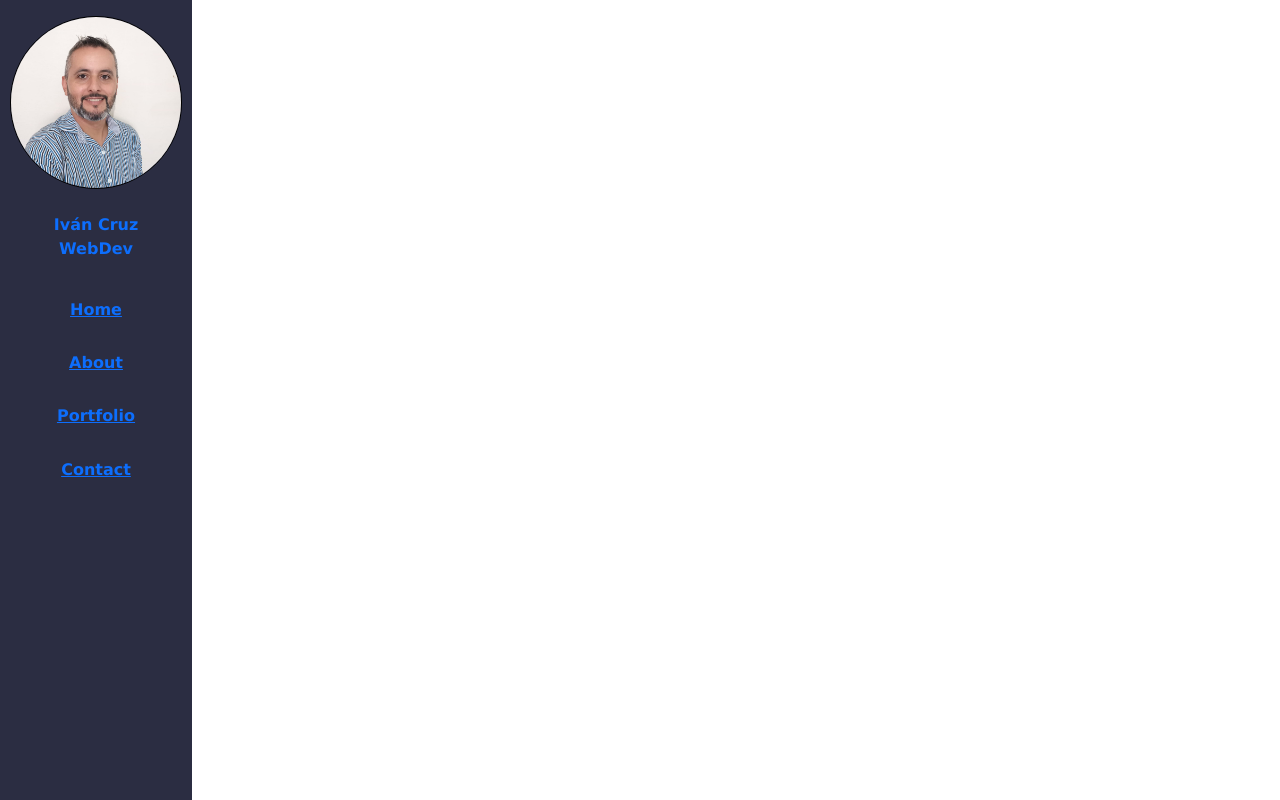
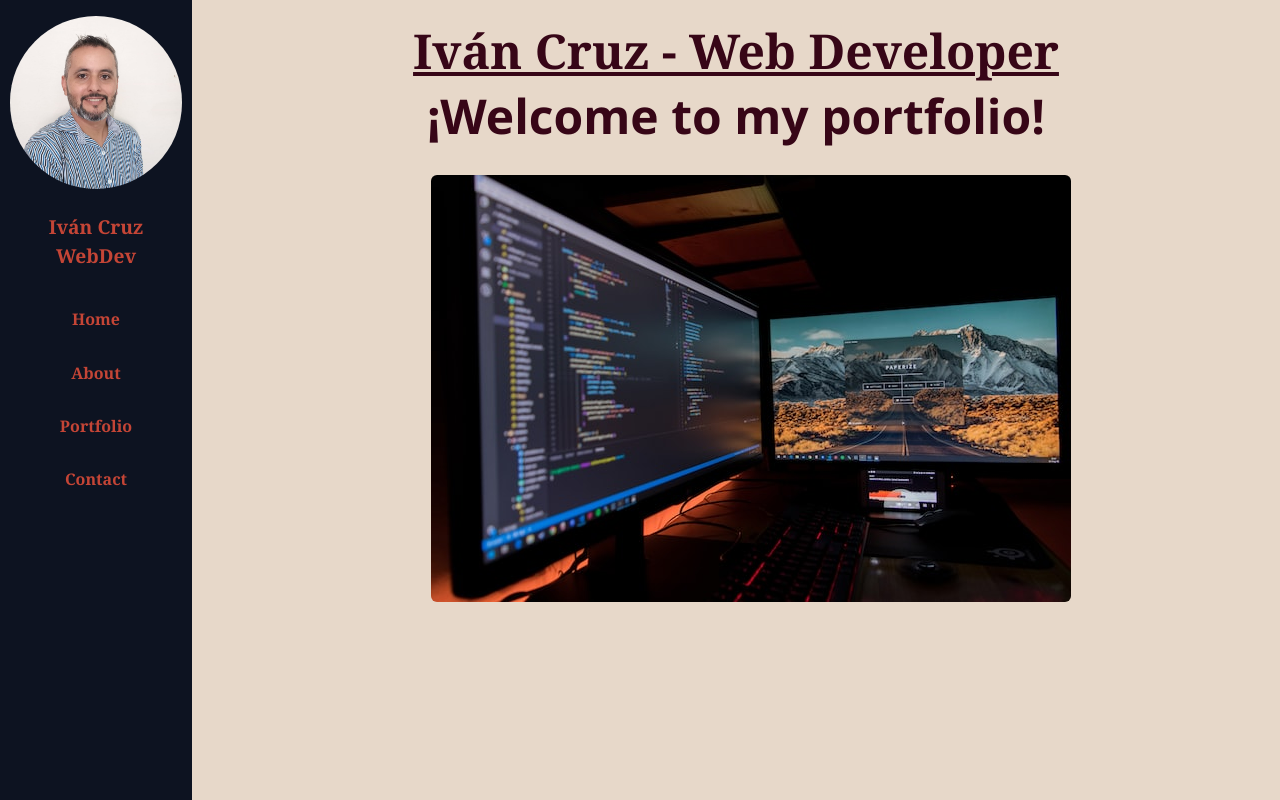
Before and after one commit to RafaIvanCz/My-Portfolio, a React (Create React App) app: page / in a window 1280 px wide. Built offline with nearby package versions, Linux system fonts and the light colour scheme.

Commit message:
hero created and stylized

```diff
--- a/package.json
+++ b/package.json
@@ -6,6 +6,7 @@
     "@testing-library/jest-dom": "^5.16.5",
     "@testing-library/react": "^13.4.0",
     "@testing-library/user-event": "^13.5.0",
+    "bootstrap": "^5.2.2",
     "react": "^18.2.0",
     "react-dom": "^18.2.0",
     "react-hook-form": "^7.36.1",
--- a/src/App.js
+++ b/src/App.js
@@ -1,3 +1,4 @@
+import Hero from "./Components/Hero/Hero";
 import LateralProfile from "./Components/LateralProfile/LateralProfile";
 
 
@@ -5,6 +6,7 @@ const App = () => {
   return (
     <>
       <LateralProfile />
+      <Hero />
     </>
   );
 }
--- /dev/null
+++ b/src/Components/Hero/Hero.js
@@ -0,0 +1,22 @@
+import React from "react"
+import "../Hero/hero.css"
+import image from "../../assets/images/hero-picture.jpg"
+
+const Hero = () => {
+
+  return (
+    <>
+      <div>
+        <div className="hero-container vh-100">
+          <div>
+            <h1 className="hero-title"> Iván Cruz - Web Developer </h1>
+            <h2 className="h2-style"> ¡Welcome to my portfolio!</h2>
+          </div>
+          <img className="hero-image rounded" src={image} alt="" />
+        </div>
+      </div>
+    </>
+  );
+}
+
+export default Hero;
--- /dev/null
+++ b/src/Components/Hero/hero.css
@@ -0,0 +1,32 @@
+.hero-container {
+  width: 85%;
+  margin-left: 15%;
+  background-color: var(--bg-light);
+}
+
+h1 {
+  padding-top: 2%;
+  text-align: center;
+  font-family: Georgia, 'Times New Roman', Times, serif;
+}
+
+.hero-title {
+  font-weight: bold;
+  font-size: 300%;
+  color: var(--font-hero);
+  text-decoration: underline;
+}
+
+.h2-style {
+  text-align: center;
+  font-weight: bold;
+  font-size: 300%;
+  font-family: 'Segoe UI', Tahoma, Geneva, Verdana, sans-serif;
+  color: var(--font-hero);
+}
+
+.hero-image {
+  position: relative;
+  margin-top: 2%;
+  margin-left: 22%;
+}
--- a/src/Components/LateralProfile/LateralProfile.js
+++ b/src/Components/LateralProfile/LateralProfile.js
@@ -1,5 +1,5 @@
 import React from "react"
-import "./lateralProfile.css"
+import "../LateralProfile/lateralProfile.css"
 import image from "../../assets/images/Profile.jpeg"
 // import linkedin from "../../assets/images/linkedin.png"
 
@@ -9,8 +9,8 @@ const LateralProfile = () => {
       <div className=" position-relative ">
         <div id="menu-hamb" className="style position-absolute vh-100">
           <div className="profile d-flex flex-column align-items-center mt-3">
-            <img src={image} className="picture rounded-circle" alt="" /> <br />
-            <a className="profile-text text-center text-decoration-none" href="#/home">Iván Cruz <br /> <span>W</span>eb<span>D</span>ev</a>
+            <img src={image} className="picture" alt="" /> <br />
+            <a className="profile-text" href="#/home">Iván Cruz <br /> <span>W</span>eb<span>D</span>ev</a>
             <div className="social-media">
               <link href="/https://www.linkedin.com/in/rafael-ivan-cruz" target="_black" className="fab fa-linkedin-in"></link>
               <link href="#/" target="_blank" className="fab fa-github"></link>
--- a/src/Components/LateralProfile/lateralProfile.css
+++ b/src/Components/LateralProfile/lateralProfile.css
@@ -1,5 +1,5 @@
 .style {
-  background-color: #2b2d42;
+  background-color: #0d1321;
   width: 15%;
 }
 
@@ -7,7 +7,15 @@
   width: 90%;
   height: 90%;
   overflow: hidden;
-  border: 1px solid black;
+  border-radius: 50%;
+}
+
+.profile-text {
+  text-align: center;
+  text-decoration: none;
+  font-size: larger;
+  color: var(--font-menu);
+  font-weight: bold;
 }
 
 .navbar {
@@ -15,3 +23,9 @@
   flex-direction: column;
   margin-top: 15%;
 }
+
+.nav-item {
+  text-decoration: none;
+  color: var(--font-menu);
+  font-weight: bold;
+}
--- a/src/index.css
+++ b/src/index.css
@@ -1,8 +1,15 @@
 * {
   margin: 0;
   padding: 0;
-  font-family: Verdana, Geneva, Tahoma, sans-serif;
-  font-weight: bold;
+  font-family: Georgia, 'Times New Roman', Times, serif;
+}
+
+:root {
+  --bg-light: #e7d8c9;
+  --bg-menu: #0d1321;
+  --font-menu: #c44536;
+  --font-span: #012a4a;
+  --font-hero: #370617;
 }
 
 html {
--- a/src/index.js
+++ b/src/index.js
@@ -6,6 +6,7 @@ import App from './App';
 import reportWebVitals from './reportWebVitals';
 
 ReactDOM.render(
+
   <React.StrictMode>
     <BrowserRouter>
       <App />
```
Also changed, not shown: src/assets/images/hero-picture.jpg (added), 1 other file (tests, documents, lock files or other folders).
